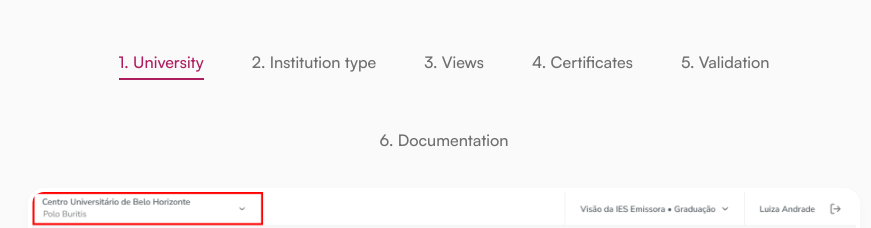
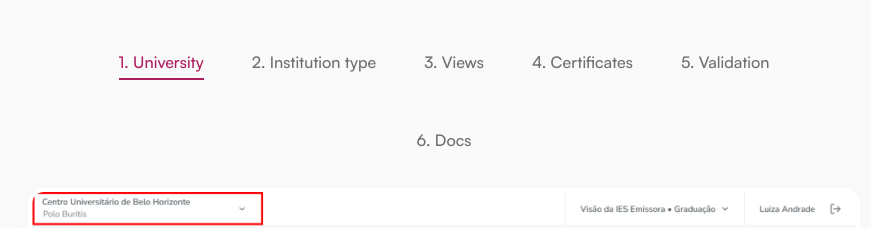
Before and after one commit to luccaromaniello/portfolio, a Next.js app: page /design/anima-educacao in a window 1280 px wide. Shown: the part 5140-5368 px from the top of the page, without its empty margins (196-1067 px from the left). Built offline with nearby package versions, Linux system fonts and the light colour scheme.

Commit message:
Changes tab name of anima solution

```diff
--- a/src/components/cases/anima/Solution/index.tsx
+++ b/src/components/cases/anima/Solution/index.tsx
@@ -55,7 +55,7 @@ const Solution = () => {
       },
     },
     {
-      title: "6. Documentation",
+      title: "6. Docs",
       type: 0,
       attributes: {
         image: {
```
